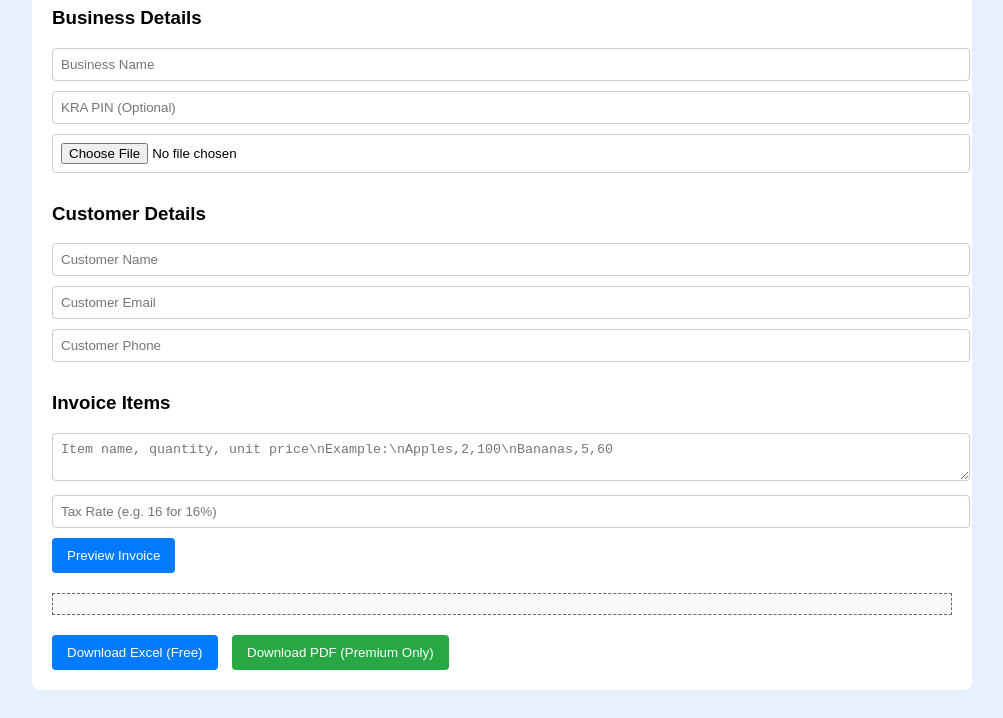
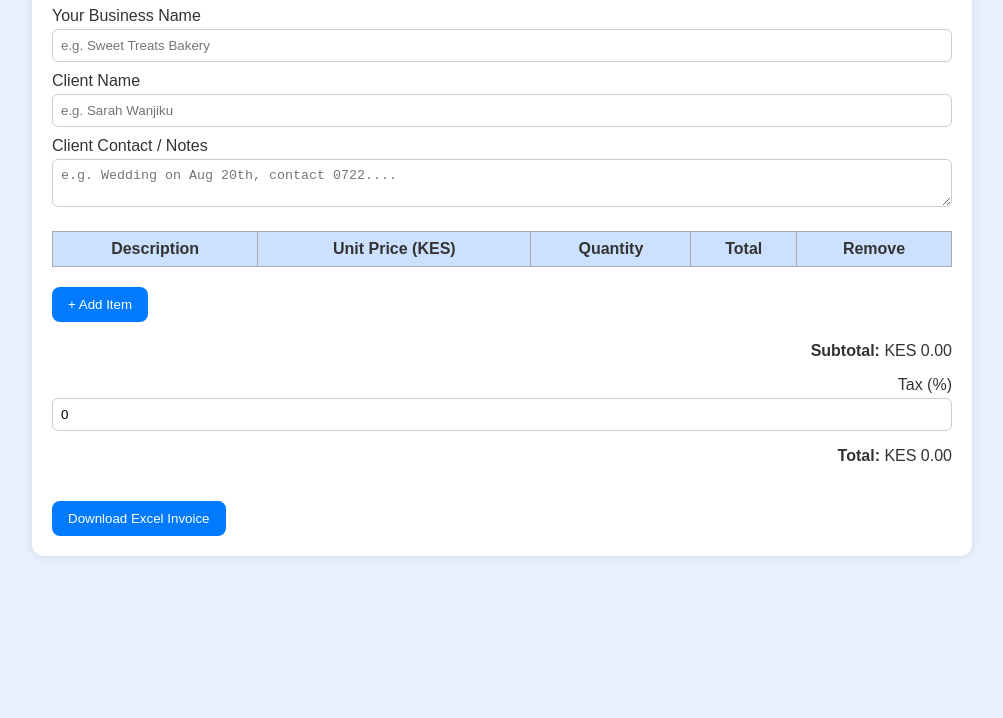
Before and after one commit to NyaguthiiMbona/QuickBill, a plain HTML site: page index.html in a window 1280 px wide. Shown: the part 121-839 px from the top of the page, without its empty margins (138-1141 px from the left). After the commit the page ends 800 px from the top, so only its background shows below. Drawn offline with Linux system fonts and the light colour scheme.

Commit message:
Update index.html

```diff
--- a/index.html
+++ b/index.html
@@ -1,129 +1,181 @@
 <!DOCTYPE html>
 <html lang="en">
 <head>
-  <meta charset="UTF-8" />
-  <meta name="viewport" content="width=device-width, initial-scale=1.0" />
-  <title>QuickBill Invoice Generator</title>
+  <meta charset="UTF-8">
+  <title>QuickBill - Invoice Generator</title>
   <style>
     body {
+      font-family: Arial, sans-serif;
       background-color: #e6f0ff;
-      font-family: Arial, sans-serif;
       padding: 20px;
+      color: #333;
     }
-    .container {
+    h1 {
+      color: #003366;
+    }
+    .invoice-container {
+      background: white;
+      padding: 20px;
+      border-radius: 12px;
       max-width: 900px;
       margin: auto;
-      background: white;
-      padding: 20px;
-      border-radius: 8px;
+      box-shadow: 0 0 10px rgba(0,0,0,0.1);
     }
-    input, textarea, select {
+    label {
+      display: block;
+      margin-top: 10px;
+    }
+    input, textarea {
+      padding: 8px;
       width: 100%;
-      margin-bottom: 10px;
+      margin-top: 4px;
+      box-sizing: border-box;
+      border: 1px solid #ccc;
+      border-radius: 6px;
+    }
+    table {
+      width: 100%;
+      margin-top: 20px;
+      border-collapse: collapse;
+    }
+    th, td {
+      border: 1px solid #aaa;
       padding: 8px;
-      border-radius: 4px;
-      border: 1px solid #ccc;
+      text-align: center;
     }
-    .section {
-      margin-top: 20px;
-    }
-    #invoicePreview {
-      margin-top: 20px;
-      padding: 10px;
-      border: 1px dashed #666;
-      background: #f9f9f9;
-    }
-    #logoPreview img {
-      max-width: 150px;
+    th {
+      background: #cce0ff;
     }
     .btn {
-      padding: 10px 15px;
-      margin-right: 10px;
-      background-color: #007bff;
+      background: #007bff;
       color: white;
+      padding: 10px 16px;
       border: none;
-      border-radius: 4px;
+      border-radius: 8px;
+      margin-top: 20px;
       cursor: pointer;
     }
-    .btn-secondary {
-      background-color: #28a745;
+    .btn:hover {
+      background: #0056b3;
+    }
+    .totals {
+      margin-top: 20px;
+      text-align: right;
     }
   </style>
 </head>
 <body>
-  <div class="container">
-    <h1>QuickBill Invoice Generator</h1>
-    <div class="section">
-      <h3>Business Details</h3>
-      <input type="text" id="bizName" placeholder="Business Name">
-      <input type="text" id="kraPin" placeholder="KRA PIN (Optional)">
-      <input type="file" id="logoUpload">
-      <div id="logoPreview"></div>
-    </div>
 
-    <div class="section">
-      <h3>Customer Details</h3>
-      <input type="text" id="custName" placeholder="Customer Name">
-      <input type="text" id="custEmail" placeholder="Customer Email">
-      <input type="text" id="custPhone" placeholder="Customer Phone">
-    </div>
+<div class="invoice-container">
+  <h1>QuickBill Invoice Generator</h1>
 
-    <div class="section">
-      <h3>Invoice Items</h3>
-      <textarea id="items" placeholder="Item name, quantity, unit price\nExample:\nApples,2,100\nBananas,5,60"></textarea>
-      <input type="number" id="taxRate" placeholder="Tax Rate (e.g. 16 for 16%)">
-      <button class="btn" onclick="generateInvoice()">Preview Invoice</button>
-    </div>
+  <label>Your Business Name</label>
+  <input id="businessName" placeholder="e.g. Sweet Treats Bakery">
 
-    <div id="invoicePreview"></div>
+  <label>Client Name</label>
+  <input id="clientName" placeholder="e.g. Sarah Wanjiku">
 
-    <div class="section">
-      <button class="btn" onclick="exportExcel()">Download Excel (Free)</button>
-      <button class="btn btn-secondary" onclick="exportPDF()">Download PDF (Premium Only)</button>
-    </div>
+  <label>Client Contact / Notes</label>
+  <textarea id="clientNotes" rows="2" placeholder="e.g. Wedding on Aug 20th, contact 0722...."></textarea>
+
+  <table id="itemsTable">
+    <thead>
+      <tr>
+        <th>Description</th>
+        <th>Unit Price (KES)</th>
+        <th>Quantity</th>
+        <th>Total</th>
+        <th>Remove</th>
+      </tr>
+    </thead>
+    <tbody></tbody>
+  </table>
+
+  <button class="btn" onclick="addItem()">+ Add Item</button>
+
+  <div class="totals">
+    <p><strong>Subtotal:</strong> KES <span id="subtotal">0.00</span></p>
+    <label>Tax (%)</label>
+    <input type="number" id="taxRate" value="0" onchange="updateTotals()">
+    <p><strong>Total:</strong> KES <span id="total">0.00</span></p>
   </div>
 
-  <script>
-    let logoData = '';
-    document.getElementById('logoUpload').addEventListener('change', function(e) {
-      const reader = new FileReader();
-      reader.onload = function(e) {
-        logoData = e.target.result;
-        document.getElementById('logoPreview').innerHTML = `<img src="${logoData}" alt="Logo">`;
-      }
-      reader.readAsDataURL(e.target.files[0]);
-    });
+  <button class="btn" onclick="downloadExcel()">Download Excel Invoice</button>
+</div>
 
-    function generateInvoice() {
-      const items = document.getElementById('items').value.trim().split('\n');
-      const tax = parseFloat(document.getElementById('taxRate').value) || 0;
-      let html = `<div>${logoData ? `<img src='${logoData}' alt='Logo'><br>` : ''}`;
-      html += `<strong>${document.getElementById('bizName').value}</strong><br>`;
-      html += `KRA PIN: ${document.getElementById('kraPin').value}<br><br>`;
+<script>
+let table = document.querySelector('#itemsTable tbody');
 
-      html += `<strong>Bill To:</strong><br>${document.getElementById('custName').value}<br>${document.getElementById('custEmail').value}<br>${document.getElementById('custPhone').value}<br><br>`;
+function addItem() {
+  let row = table.insertRow();
+  row.innerHTML = `
+    <td><input type="text" class="desc" placeholder="e.g. 2kg Chocolate Cake"></td>
+    <td><input type="number" class="price" value="0" oninput="updateTotals()"></td>
+    <td><input type="number" class="qty" value="1" oninput="updateTotals()"></td>
+    <td class="lineTotal">0.00</td>
+    <td><button onclick="removeItem(this)">X</button></td>
+  `;
+  updateTotals();
+}
 
-      html += `<table border='1' width='100%' cellpadding='5'><tr><th>Item</th><th>Qty</th><th>Unit</th><th>Total</th></tr>`;
-      let subtotal = 0;
-      items.forEach(row => {
-        const [item, qty, price] = row.split(',');
-        const lineTotal = parseFloat(qty) * parseFloat(price);
-        subtotal += lineTotal;
-        html += `<tr><td>${item}</td><td>${qty}</td><td>${price}</td><td>${lineTotal}</td></tr>`;
-      });
-      const taxAmt = (subtotal * tax) / 100;
-      const total = subtotal + taxAmt;
-      html += `</table><br><strong>Subtotal:</strong> ${subtotal}<br><strong>Tax (${tax}%):</strong> ${taxAmt}<br><strong>Total:</strong> ${total}</div>`;
-      document.getElementById('invoicePreview').innerHTML = html;
-    }
+function removeItem(btn) {
+  let row = btn.parentElement.parentElement;
+  row.remove();
+  updateTotals();
+}
 
-    function exportExcel() {
-      alert("Excel export includes watermark and totals. Feature coming in .zip version.");
-    }
+function updateTotals() {
+  let rows = table.querySelectorAll('tr');
+  let subtotal = 0;
+  rows.forEach(row => {
+    let price = parseFloat(row.querySelector('.price').value) || 0;
+    let qty = parseFloat(row.querySelector('.qty').value) || 0;
+    let lineTotal = price * qty;
+    row.querySelector('.lineTotal').textContent = lineTotal.toFixed(2);
+    subtotal += lineTotal;
+  });
 
-    function exportPDF() {
-      alert("PDF export available for premium users only.");
-    }
-  </script>
+  document.getElementById('subtotal').textContent = subtotal.toFixed(2);
+  let taxRate = parseFloat(document.getElementById('taxRate').value) || 0;
+  let total = subtotal + (subtotal * (taxRate / 100));
+  document.getElementById('total').textContent = total.toFixed(2);
+}
+
+function downloadExcel() {
+  let businessName = document.getElementById('businessName').value;
+  let clientName = document.getElementById('clientName').value;
+  let clientNotes = document.getElementById('clientNotes').value;
+
+  let wb = XLSX.utils.book_new();
+  let data = [
+    ["Business Name", businessName],
+    ["Client Name", clientName],
+    ["Notes", clientNotes],
+    [],
+    ["Description", "Unit Price", "Quantity", "Total"]
+  ];
+
+  let rows = table.querySelectorAll('tr');
+  rows.forEach(row => {
+    let desc = row.querySelector('.desc').value;
+    let price = row.querySelector('.price').value;
+    let qty = row.querySelector('.qty').value;
+    let total = (parseFloat(price) * parseFloat(qty)).toFixed(2);
+    data.push([desc, price, qty, total]);
+  });
+
+  data.push([]);
+  data.push(["Subtotal", document.getElementById('subtotal').textContent]);
+  data.push(["Tax Rate (%)", document.getElementById('taxRate').value]);
+  data.push(["Total", document.getElementById('total').textContent]);
+
+  let ws = XLSX.utils.aoa_to_sheet(data);
+  XLSX.utils.book_append_sheet(wb, ws, "Invoice");
+  XLSX.writeFile(wb, `Invoice_${clientName || 'Client'}.xlsx`);
+}
+</script>
+
+<!-- SheetJS for Excel download -->
+<script src="https://cdn.jsdelivr.net/npm/xlsx@0.18.5/dist/xlsx.full.min.js"></script>
 </body>
 </html>
```
